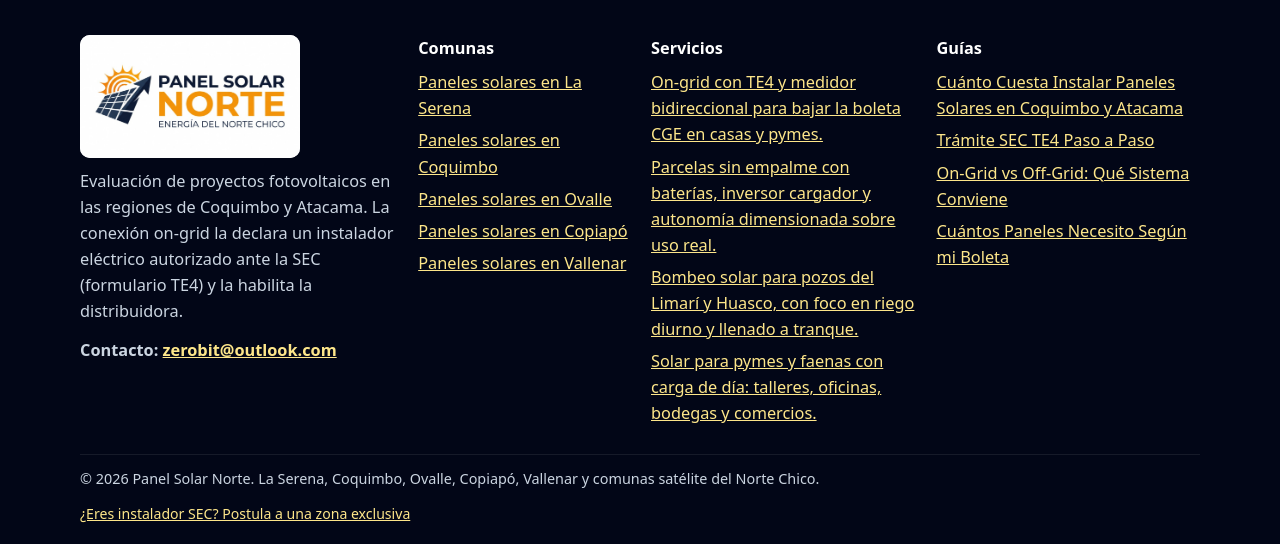
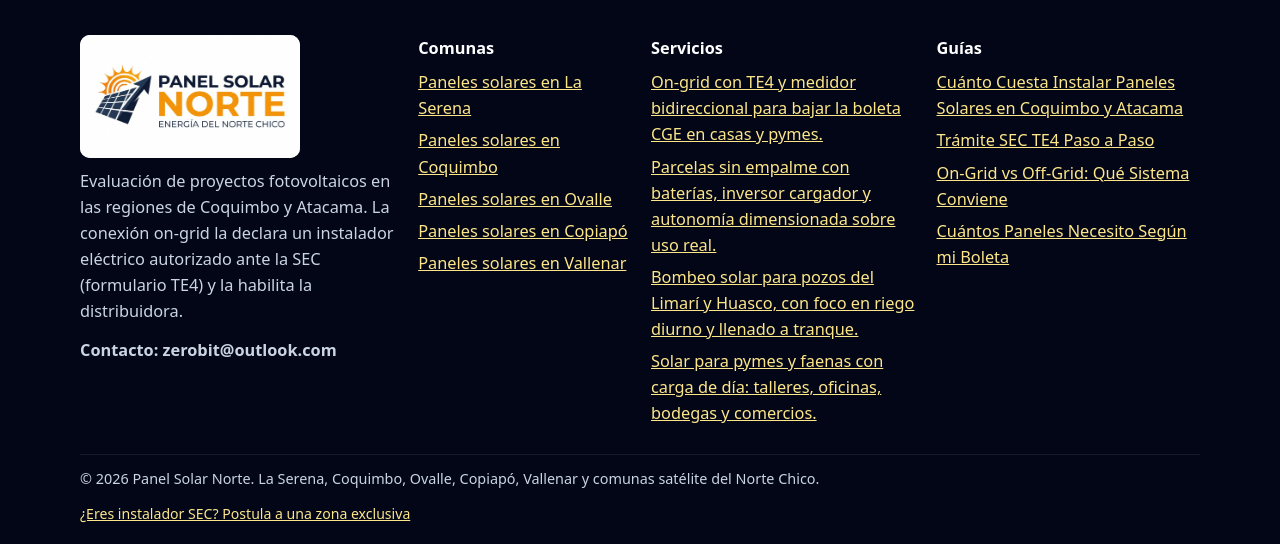
Before and after one commit to zerobitcl/panelsolarnorte, a PHP site: page /panel/index.php in a window 1280 px wide. Shown: the part 609-1153 px from the top of the page. Run offline with PHP 8.4, Linux system fonts and the light colour scheme.

Commit message:
Show footer contact email as plain text, not a mailto link.
Keep the form as the primary contact path and avoid inviting cold email replies from the footer.

Co-authored-by: Cursor <cursoragent@cursor.com>

```diff
--- a/includes/footer.php
+++ b/includes/footer.php
@@ -12,7 +12,7 @@ $contactEmail = (string) (site_config()['alert_email'] ?? '');
       </p>
       <p>Evaluación de proyectos fotovoltaicos en las regiones de Coquimbo y Atacama. La conexión on-grid la declara un instalador eléctrico autorizado ante la SEC (formulario TE4) y la habilita la distribuidora.</p>
       <?php if ($contactEmail !== ''): ?>
-        <p class="footer-email">Contacto: <a href="mailto:<?= e($contactEmail) ?>"><?= e($contactEmail) ?></a></p>
+        <p class="footer-email">Contacto: <?= e($contactEmail) ?></p>
       <?php endif; ?>
     </div>
     <div>
```
